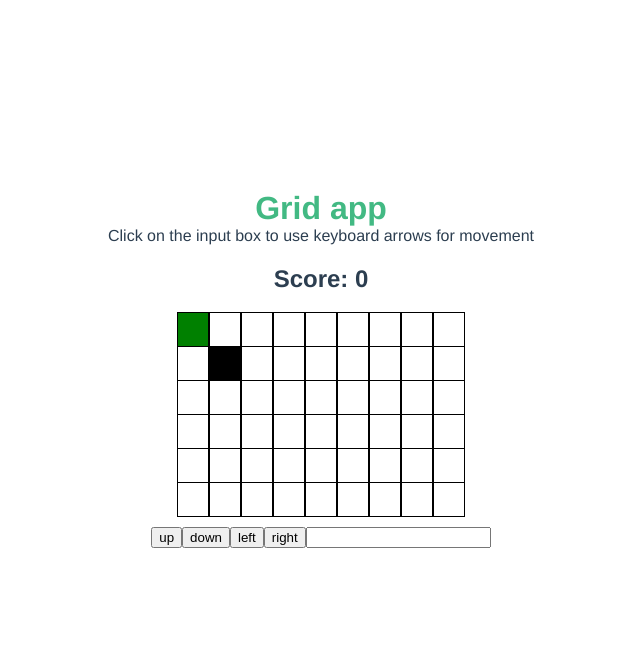
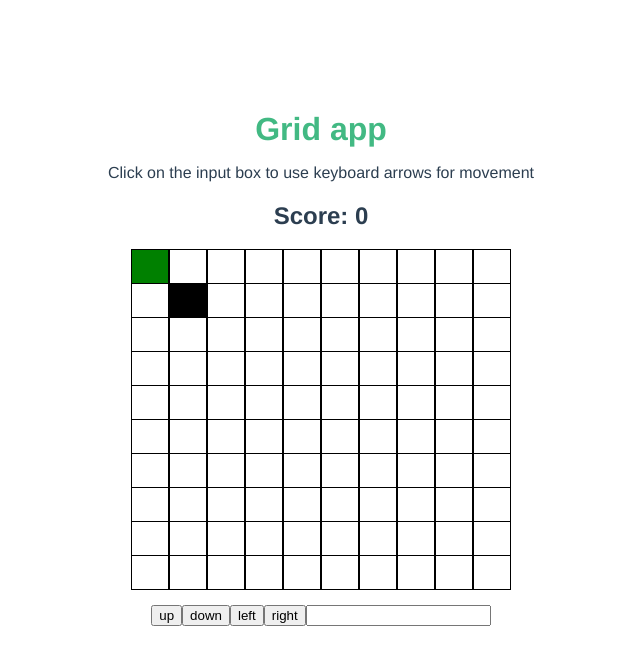
Before and after one commit to mattszabo/vuex-grid, a Vue app: page / in a window 1280 px wide. Shown: the top 664 px of the page, without its empty margins (319-959 px from the left). Built offline with nearby package versions, Linux system fonts and the light colour scheme.

Commit message:
moved logic out of grid to make it a 'dumb' component

```diff
--- a/src/App.vue
+++ b/src/App.vue
@@ -1,17 +1,45 @@
 <template>
   <div id="app">
-    <Grid />
+    <h1>Grid app</h1>
+    <p>Click on the input box to use keyboard arrows for movement</p>
+    <h2>Score: {{ getScore }}</h2>
+    <Grid :gridSize="getGridSize" :foodPos="getFoodPos" :playerPos="getPlayerPos" />
+    <button @click="move('UP')">up</button>
+    <button @click="move('DOWN')">down</button>
+    <button @click="move('LEFT')">left</button>
+    <button @click="move('RIGHT')">right</button>
+    <input v-on:keyup.up="move('UP')"
+           v-on:keyup.down="move('DOWN')"
+           v-on:keyup.left="move('LEFT')"
+           v-on:keyup.right="move('RIGHT')">
   </div>
 </template>
 
 <script>
-import Hello from './components/Hello'
 import Grid from './components/Grid'
 
 export default {
   components: {
-    Hello,
     Grid
+  },
+  methods: {
+    move(direction) {
+      this.$store.dispatch('move', direction)
+    }
+  },
+  computed: {
+    getScore() {
+      return this.$store.getters.score
+    },
+    getPlayerPos() {
+      return this.$store.getters.playerPos
+    },
+    getFoodPos() {
+      return this.$store.getters.foodPos
+    },
+    getGridSize() {
+      return this.$store.getters.grid
+    }
   }
 }
 </script>
@@ -20,14 +48,17 @@ export default {
 html {
   height: 100%;
 }
-
 body {
   display: flex;
   align-items: center;
   justify-content: center;
   height: 100%;
 }
-
+h1 {
+  color: #42b983;
+  margin-bottom: 0;
+  padding-bottom: 0;
+}
 #app {
   color: #2c3e50;
   margin-top: -100px;
@@ -35,12 +66,10 @@ body {
   font-family: Source Sans Pro, Helvetica, sans-serif;
   text-align: center;
 }
-
 #app a {
   color: #42b983;
   text-decoration: none;
 }
-
 .logo {
   width: 100px;
   height: 100px
--- a/src/components/Grid.vue
+++ b/src/components/Grid.vue
@@ -1,74 +1,42 @@
 <template>
   <div id="my-grid">
-    <h1>Grid app</h1>
-    <p>Click on the input box to use keyboard arrows for movement</p>
-    <h2>Score: {{ score }}</h2>
-    <div class="my-grid">
-      <div v-for="row in grid.rows">
-        <span v-for="col in grid.cols">
-          <span v-if="player.row === row-1 && player.col === col-1" class="my-grid-square active" />
-          <span v-else>
-            <span v-if="food.row === row-1 && food.col === col-1" class="my-grid-square green" />
-            <span v-else class="my-grid-square" />
-          </span>
+    <div v-for="row in gridSize.rows">
+      <span v-for="col in gridSize.cols">
+        <span v-if="playerPos.row === row-1 && playerPos.col === col-1" class="my-grid-square player-square" />
+        <span v-else>
+          <span v-if="foodPos.row === row-1 && foodPos.col === col-1" class="my-grid-square food-square" />
+          <span v-else class="my-grid-square" />
         </span>
-      </div>
+      </span>
     </div>
-    <button @click="move('UP')">up</button>
-    <button @click="move('DOWN')">down</button>
-    <button @click="move('LEFT')">left</button>
-    <button @click="move('RIGHT')">right</button>
-    <input v-on:keyup.up="move('UP')"
-           v-on:keyup.down="move('DOWN')"
-           v-on:keyup.left="move('LEFT')"
-           v-on:keyup.right="move('RIGHT')">
   </div>
 </template>
 
 <script>
   export default {
-    methods: {
-      move(direction) {
-        this.$store.dispatch('move', direction)
-      }
-    },
-    computed: {
-      grid() {
-        return this.$store.getters.grid
-      },
-      player() {
-        return this.$store.getters.playerPos
-      },
-      food() {
-        return this.$store.getters.foodPos
-      },
-      score() {
-        return this.$store.getters.score
-      }
-    }
+    props: [
+      'foodPos',
+      'playerPos',
+      'gridSize'
+    ]
   }
 </script>
 
 <style scoped>
-  .my-grid {
+  #my-grid {
     font-size: 30px;
-    padding-bottom: 10px;
+    margin-bottom: 15px;
   }
   .my-grid-square {
-    padding: 0 15px;
+    padding: 0 18px;
     border: 1px solid black;
     background-color: white;
   }
-  .active {
+  .player-square {
     background-color: black;
   }
-  .green {
+  .food-square {
     background-color: green;
-  }
-  h1 {
-    color: #42b983;
-    margin-bottom: 0;
-    padding-bottom: 0;
   }
   p {
     padding-top: 0;
--- a/src/store/store.js
+++ b/src/store/store.js
@@ -9,8 +9,8 @@ Vue.use(Vuex)
 
 export default new Vuex.Store({
   state: {
-    width: 9,
-    height: 6,
+    width: 10,
+    height: 10,
     playerPos: { row: 1, col: 1 },
     foodPos: { row: 0, col: 0 },
     score: 0
```
Also changed, not shown: 1 other file (tests, documents, lock files or other folders).
